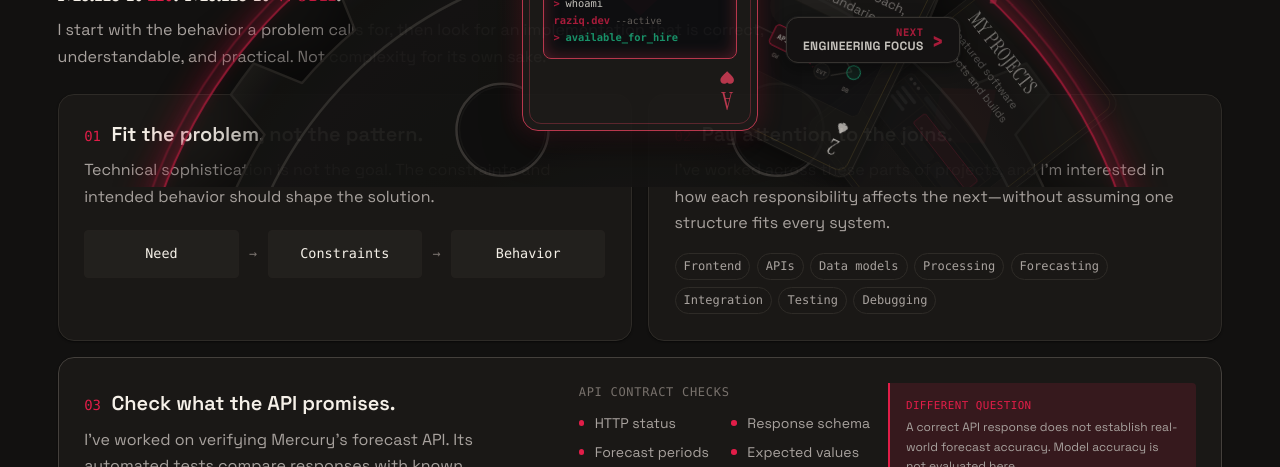
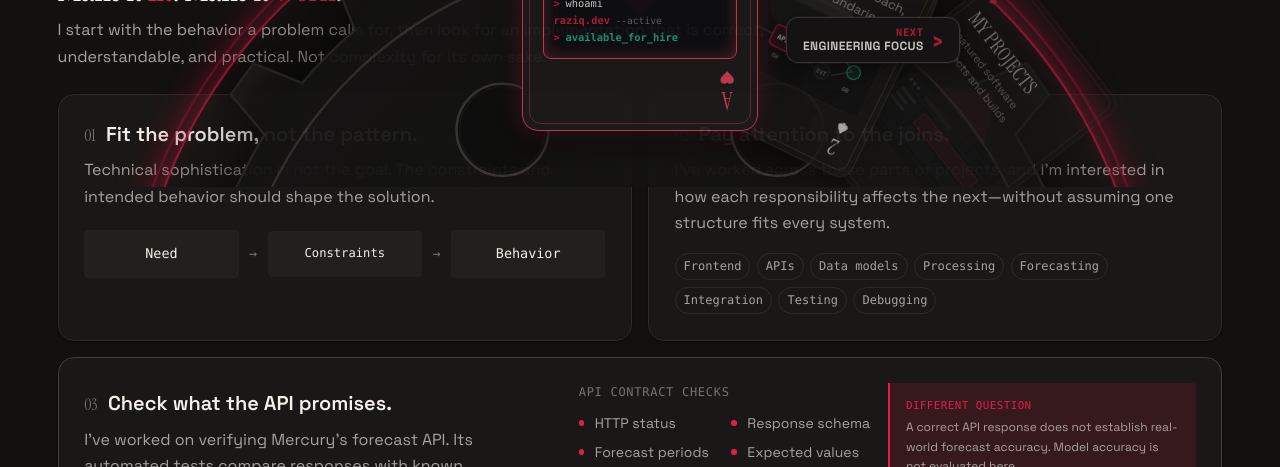
Before and after one commit to razeequtama/portfolio-website, a React (Vite) app: page / in a window 1280 px wide. Shown: the part 960-1427 px from the top of the page. Built offline with nearby package versions, Linux system fonts and the light colour scheme; a web font is replaced by a local one.

Commit message:
Fix design discrepancies

```diff
--- a/src/styles/pages.css
+++ b/src/styles/pages.css
@@ -604,9 +604,11 @@
 
 .engineering-card-number {
   flex: 0 0 auto;
-  color: var(--accent-color);
-  font-family: var(--font-mono);
-  font-size: var(--text-sm);
+  color: var(--text-muted);
+  font-family: var(--font-display);
+  font-size: var(--text-base);
+  font-weight: 400;
+  line-height: 1;
 }
 
 .engineering-card h3 {
@@ -636,6 +638,10 @@
   border: 1px solid var(--border-subtle);
   border-radius: var(--radius-sm);
   overflow-wrap: anywhere;
+}
+
+.engineering-sequence span:nth-child(3) {
+  font-size: clamp(0.68rem, 0.95vw, var(--text-base));
 }
 
 .engineering-boundaries {
```
